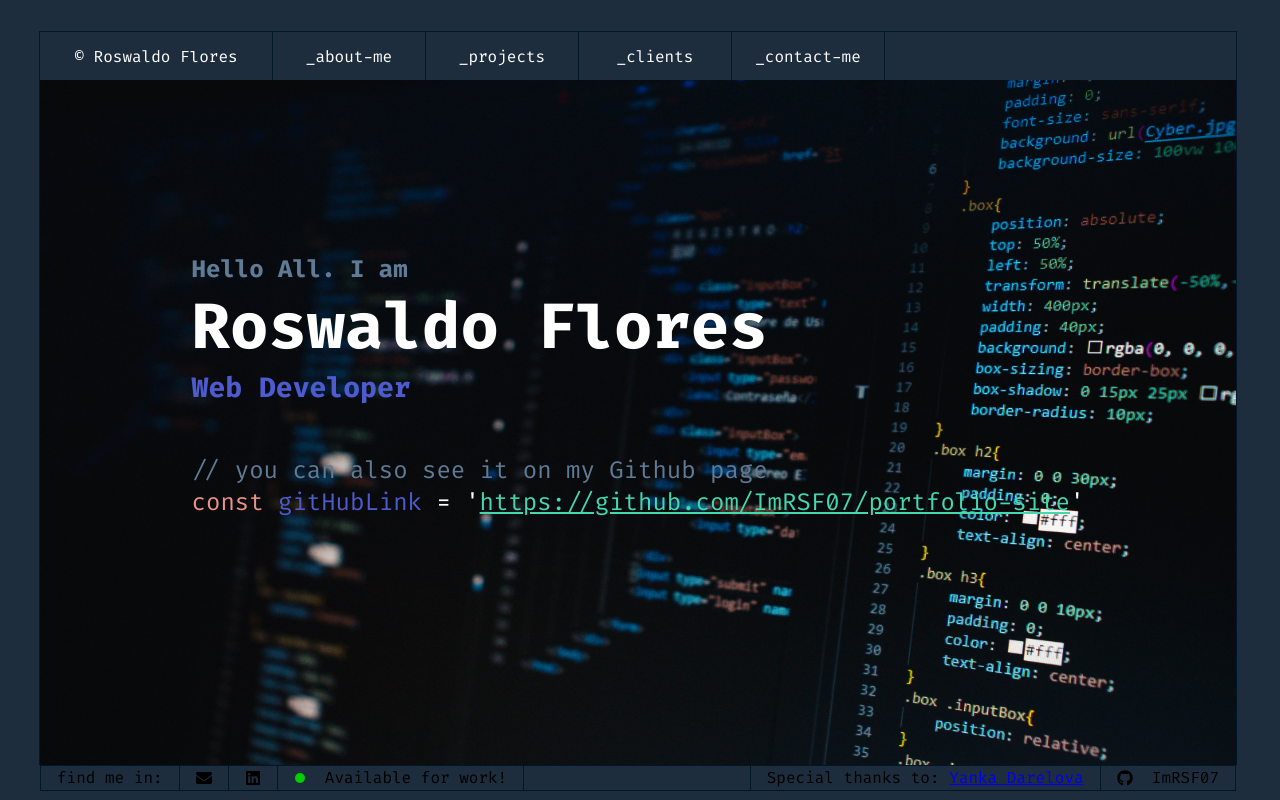
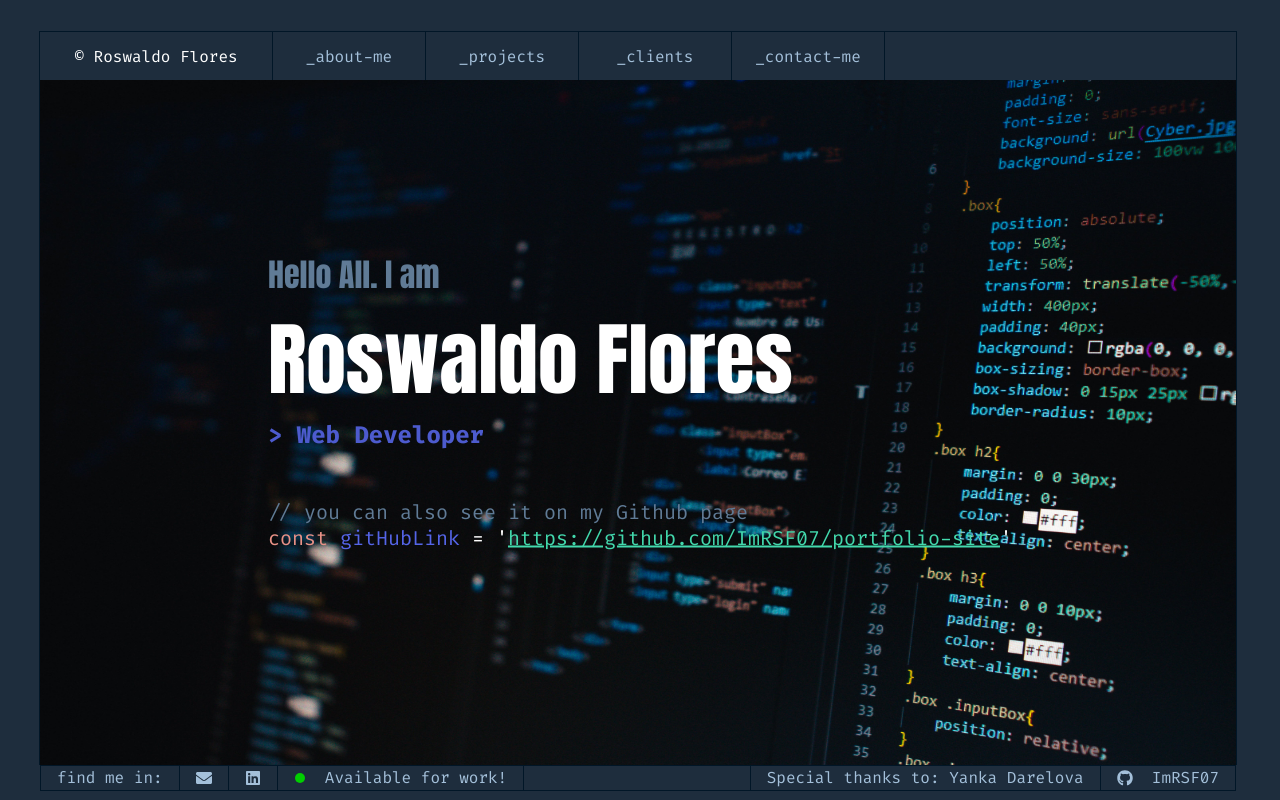
Before and after one commit to ImRSF07/portfolio-site, a Next.js app: page / in a window 1280 px wide. Built offline with nearby package versions, Linux system fonts and the light colour scheme.

Commit message:
Changes:     + Updated styles     + Updated HTML of <HomePage>     + Added new font family for <HomePage> (Anton)

```diff
--- a/src/app/components/Footer/index.tsx
+++ b/src/app/components/Footer/index.tsx
@@ -49,9 +49,9 @@ const Footer = () => {
           <FaGithub />
           <p>&nbsp; ImRSF07</p>
         </li>
-        <li className={`${styles['footer-link']} ${styles['no-hover']}`}>
+        <li className={`${styles['footer-link']}`}>
           <p>Special thanks to: </p>&nbsp;
-          <a href='https://www.behance.net/darelova'>Yanka Darelova</a>
+          <a className={styles['url']} href='https://www.behance.net/darelova'>Yanka Darelova</a>
         </li>
       </ul>
     </footer>
--- a/src/app/components/Footer/styles.module.css
+++ b/src/app/components/Footer/styles.module.css
@@ -2,6 +2,7 @@
     display: flex;
     height: 1.5rem;
     border: 1px solid #011627;
+    color: #a4c0da;
 }
 
 .footer-links {
@@ -25,7 +26,7 @@
 }
 
 .footer-icon__status {
-    color: rgb(1, 206, 1);
+    color: #01ce01;
     font-size: 0.75rem;
 }
 
@@ -44,4 +45,13 @@
 
 .footer-link:not(.no-hover):hover {
     color: #fff;
+
+    .url {
+        color: #fff;
+    }
 }
+
+.url {
+    text-decoration: none;
+    color: #a4c0da;
+}
--- a/src/app/components/Navbar/index.tsx
+++ b/src/app/components/Navbar/index.tsx
@@ -9,7 +9,10 @@ const Navbar = () => {
     <nav className={styles['navbar']}>
       <ul className={styles['nav-links']}>
         <li className={`${styles['nav-link__wrapper']} ${styles['large']} `}>
-          <Link className={styles['nav-link']} href='/'>
+          <Link
+            className={`${styles['nav-link']} ${styles['my-name']}`}
+            href='/'
+          >
             &copy; Roswaldo Flores
           </Link>
         </li>
--- a/src/app/components/Navbar/styles.module.css
+++ b/src/app/components/Navbar/styles.module.css
@@ -31,9 +31,17 @@
 
 .nav-link__wrapper:not(.large):hover {
     border-bottom: 1px solid #fff;
+
+    .nav-link {
+        color: #fff;
+    }
 }
 
 .nav-link {
     text-decoration: none;
-    color: #fff;
+    color: #a4c0da;
+
+    &.my-name {
+        color: #fff;
+    }
 }
--- a/src/app/globals.css
+++ b/src/app/globals.css
@@ -6,5 +6,4 @@ body {
   width: calc(100vw - 20px);
   height: calc(100vh - 20px);
   background-color: #1E2D3D;
-  font-family: 'Franklin Gothic Medium', 'Arial Narrow', Arial, sans-serif;
 }
--- a/src/app/pages/HomePage/index.tsx
+++ b/src/app/pages/HomePage/index.tsx
@@ -4,24 +4,32 @@ import Image from 'next/image';
 
 import styles from './styles.module.css';
 
+import { Anton } from 'next/font/google'
+
+const anton = Anton({
+  weight: '400',
+  subsets: ['latin']
+})
+
 const Home = () => {
   return (
+    <div className={styles['page__wrapper']}>
       <div className={styles['page']}>
-      <div className={styles['bg-image__wrapper']}>
         <Image
           src='/background.jpg'
           alt='Background Image'
           quality={80}
           width={1920}
           height={1080}
+          priority
           className={styles['bg-image']}
         />
-      </div>
+        <div className={styles['content__wrapper']}>
           <div className={styles['content']}>
             <div className={styles['personal-info']}>
-          <h4 className={styles['hello']}>Hello All. I am</h4>
-          <h1 className={styles['name']}>Roswaldo Flores</h1>
-          <h3 className={styles['work']}>Web Developer</h3>
+              <h4 className={`${styles['hello']} ${anton.className}`}>Hello All. I am</h4>
+              <h1 className={`${styles['name']} ${anton.className}`}>Roswaldo Flores</h1>
+              <h3 className={styles['work']}>&gt; Web Developer</h3>
             </div>
 
             <div className={styles['github-info']}>
@@ -42,6 +50,8 @@ const Home = () => {
             </div>
           </div>
         </div>
+      </div>
+    </div>
   );
 };
 
--- a/src/app/pages/HomePage/styles.module.css
+++ b/src/app/pages/HomePage/styles.module.css
@@ -1,4 +1,4 @@
-.page {
+.page__wrapper {
     width: 100%;
     height: calc(94vh - 4.2rem);
     display: flex;
@@ -7,8 +7,7 @@
     align-items: center;
 }
 
-
-.bg-image__wrapper {
+.page {
     width: 100%;
     height: 100%;
 }
@@ -21,33 +20,49 @@
     background-size: cover;
 }
 
+.content__wrapper {
+    width: 100%;
+    position: absolute;
+    top: 50%;
+    left: 50%;
+    transform: translate(-50%, -50%);
+    display: flex;
+    justify-content: center;
+    flex-direction: column;
+    align-items: center;
+}
+
 .content {
-    font-size: 1.5rem;
-    position: relative;
-    bottom: 32rem;
-    height: 0;
+    z-index: 1;
+    color: #fff;
+    font-size: 1rem;
 }
 
 .personal-info {
     .hello {
         color: #607B96;
         margin: 0;
+        padding: 0;
+        font-size: 2rem;
     }
 
     .name {
-        font-size: 4rem;
+        font-size: 5rem;
         margin: 0;
+        padding: 0;
         color: #fff;
     }
 
     .work {
         color: #4D5BCE;
+        font-size: 1.5rem;
         margin: 0;
     }
 }
 
 .github-info {
     color: #fff;
+    font-size: 1.25rem;
 
     .comments {
         margin-bottom: 0;
@@ -60,7 +75,7 @@
     }
 
     .variable {
-        color: #4D5BCE;
+        color: #5565E8;
     }
 
     .github-link {
```
Lines whose indentation alone changed are shown as unchanged.
